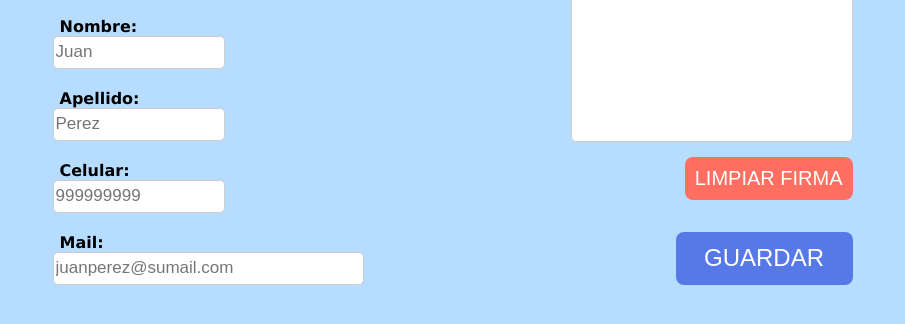
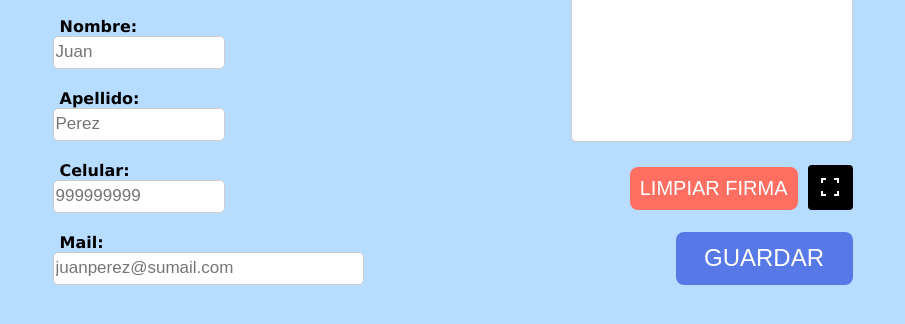
Before and after one commit to Matoxx01/Mike-s-Software, an Electron app: page home/home.html in a window 905 px wide. Shown: the part 204-528 px from the top of the page. Drawn offline with nearby package versions, Linux system fonts and the light colour scheme.

Commit message:
refractor: add fullsreen button

```diff
--- a/home/home.css
+++ b/home/home.css
@@ -244,6 +244,31 @@ textarea {
     background-color: white;
 }
 
+.btnsFirma {
+    display: flex;
+    justify-content: flex-end;
+    margin-top: 10px;
+}
+
+.full {
+    margin-left: 10px;
+    margin-top: 13px;
+    border: none;
+    border-radius: 4px;
+    height: 45px;
+    cursor: pointer;
+    background-color: #000;
+    width: 45px;
+}
+
+.full img {
+    margin-top: 2px;
+}
+
+.full:hover {
+    background-color: #0000007e;
+}
+
 /* Botón LISTO */
 .readyButton {
     width: 177px;
@@ -281,7 +306,6 @@ textarea {
 .clearButton:hover {
     background-color: #ffffff;
     box-shadow: 0 0 10px #FF6F61;
-    border: 2px solid #FF6F61;
     color: #FF6F61;
 }
 
--- a/home/home.html
+++ b/home/home.html
@@ -88,7 +88,10 @@
             <div class="firmaContainer">
                 <label for="firma">Firma:</label>
                 <canvas id="firmaCanvas" width="280" height="176"></canvas>
-                <button type="button" id="clearCanvas" class="clearButton">LIMPIAR FIRMA</button>
+                <div class="btnsFirma">
+                    <button type="button" id="clearCanvas" class="clearButton">LIMPIAR FIRMA</button>
+                    <button type="button" id="full" class="full"><img src="./../assets/icons/full.svg" /></button>
+                </div>
             </div>
 
             <button type="submit" class="readyButton">GUARDAR</button>
```
Also changed, not shown: assets/icons/full.svg (added), assets/icons/unFull.svg (added).
